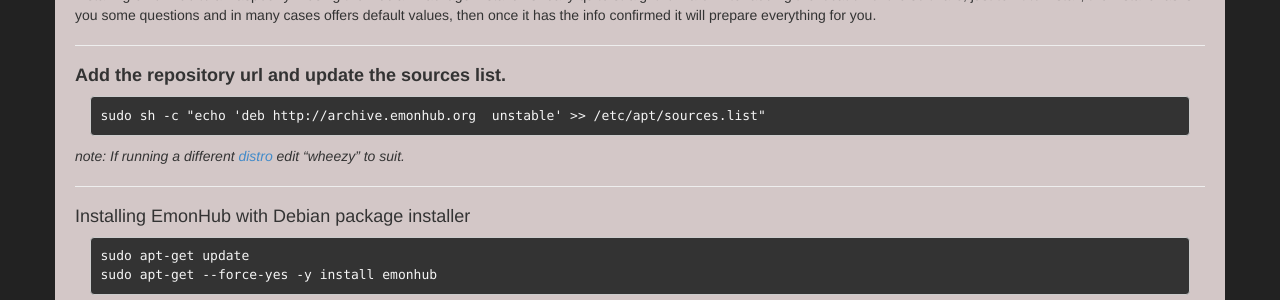
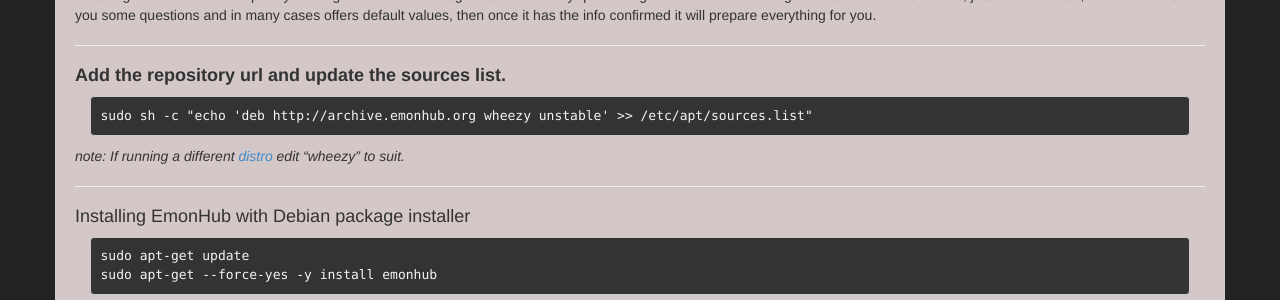
Before and after one commit to otherWIP/otherwip.github.io, a Jekyll site: the page built from documentation/install/raspberrypi/index.md, in a window 1280 px wide and 924 px high. Shown: the part 298-598 px from the top of the window. Built offline with Jekyll 4.4.1, drawn with Linux system fonts in a browser that asks for light colours; nearby versions of some CDN libraries.

Commit message:
Update index.md

```diff
--- a/documentation/install/raspberrypi/index.md
+++ b/documentation/install/raspberrypi/index.md
@@ -22,7 +22,7 @@ Installing emonHub to a RaspberryPi using the Debian Package Installer is really
 
 ----------
 
-{% include step/wheezy2src.md %}
+{% include step/wheezy2src.md dist="wheezy"%}
 
 ----
 
```
